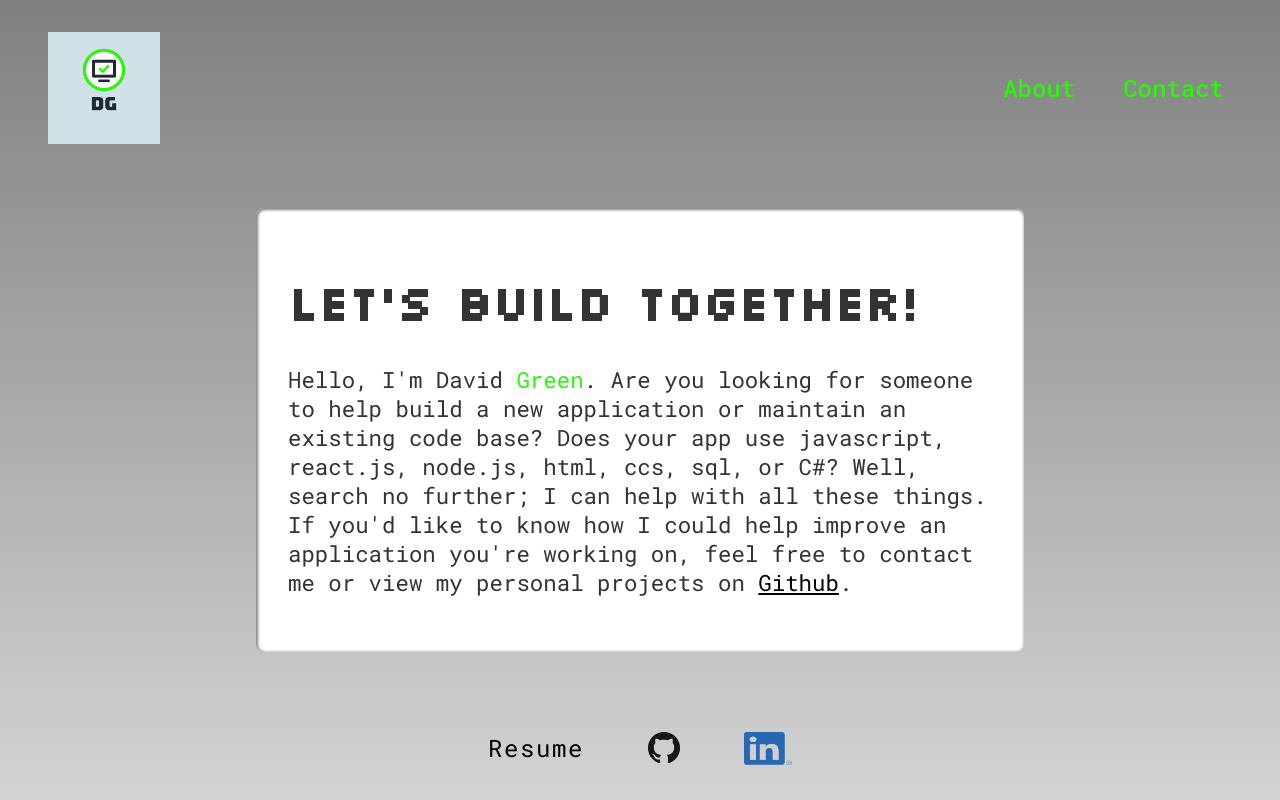
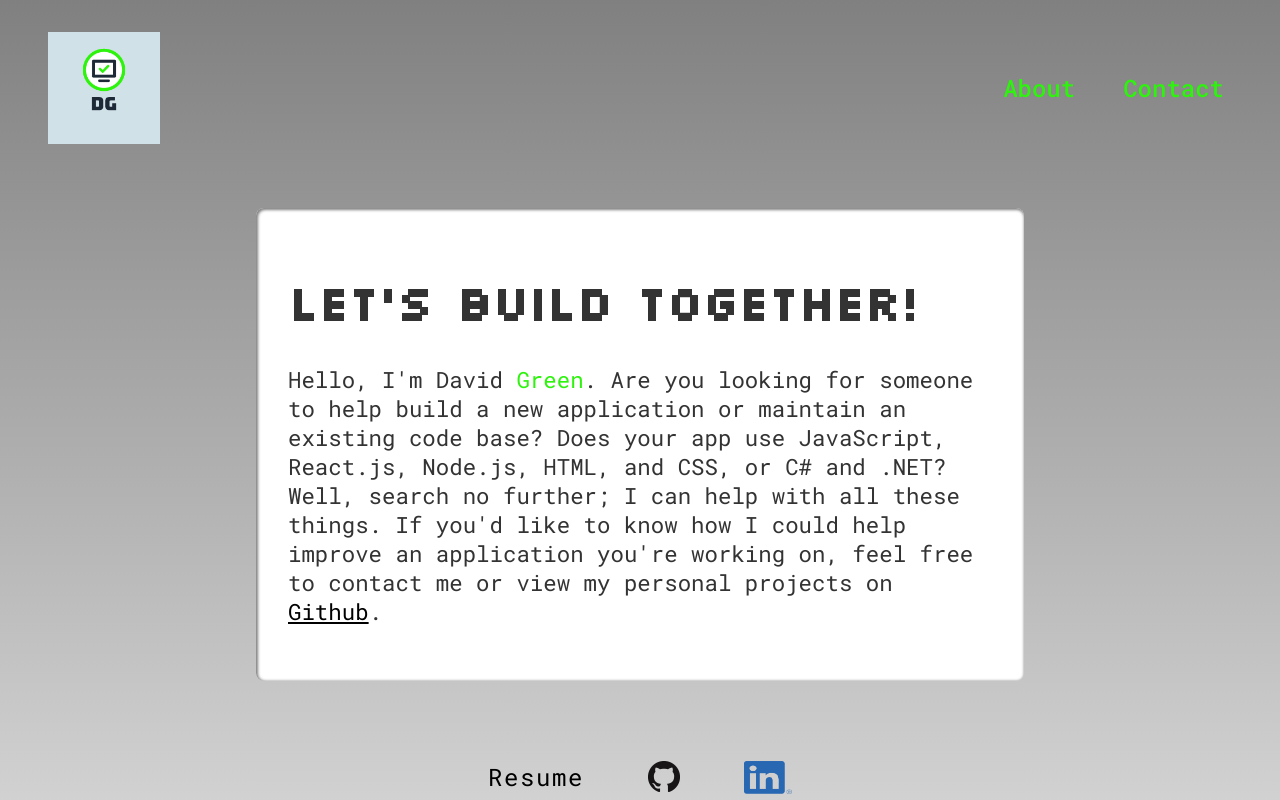
Before and after one commit to davidgreen29/portfolio-app, a React (Create React App) app: page / in a window 1280 px wide. Shown: the top 800 px of the page. Built offline with nearby package versions, Linux system fonts and the light colour scheme.

Commit message:
"main content text edit"

```diff
--- a/src/components/MainContent.js
+++ b/src/components/MainContent.js
@@ -8,7 +8,7 @@ export default function MainContent() {
 
             <p className="home-page-para-content">Hello, I'm David <span className="green">Green</span>.
             Are you looking for someone to help build a new application or maintain an existing
-            code base? Does your app use javascript, react.js, node.js, html, ccs, sql, or C#?
+            code base? Does your app use JavaScript, React.js, Node.js, HTML, and CSS, or C# and .NET?
             Well, search no further; I can help with all these things. If you'd like to know how
             I could help improve an application you're working on, feel free to contact me or view my personal projects
             on <a className="para-link-git" href="https://github.com/davidgreen29" target="_blank" rel="noopener noreferrer">Github</a>.
```
